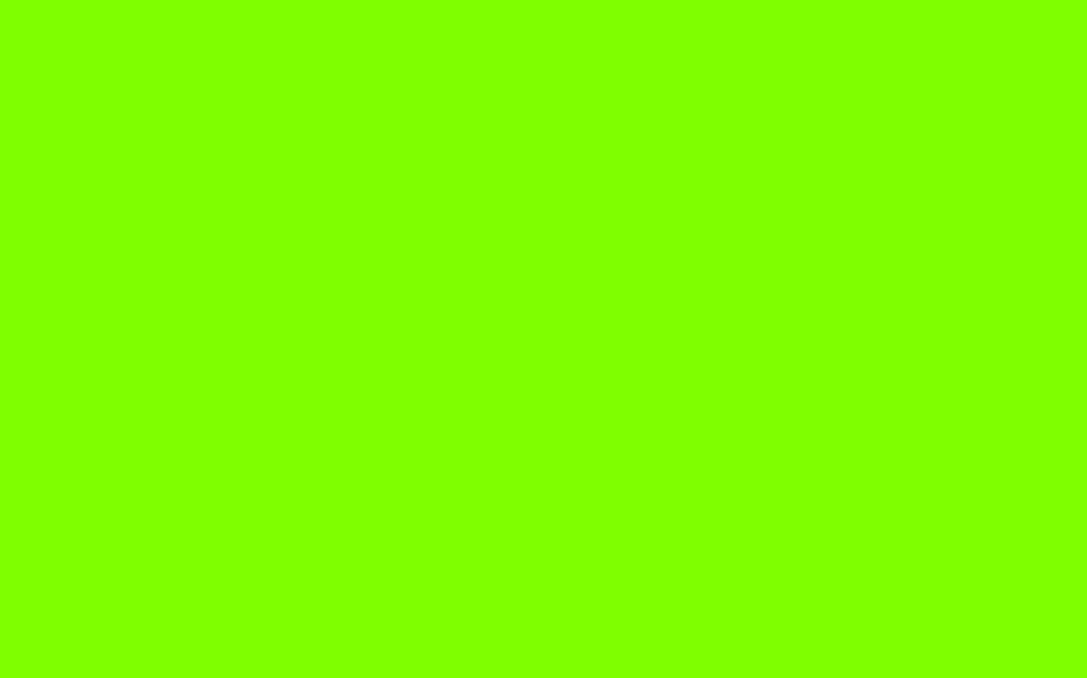
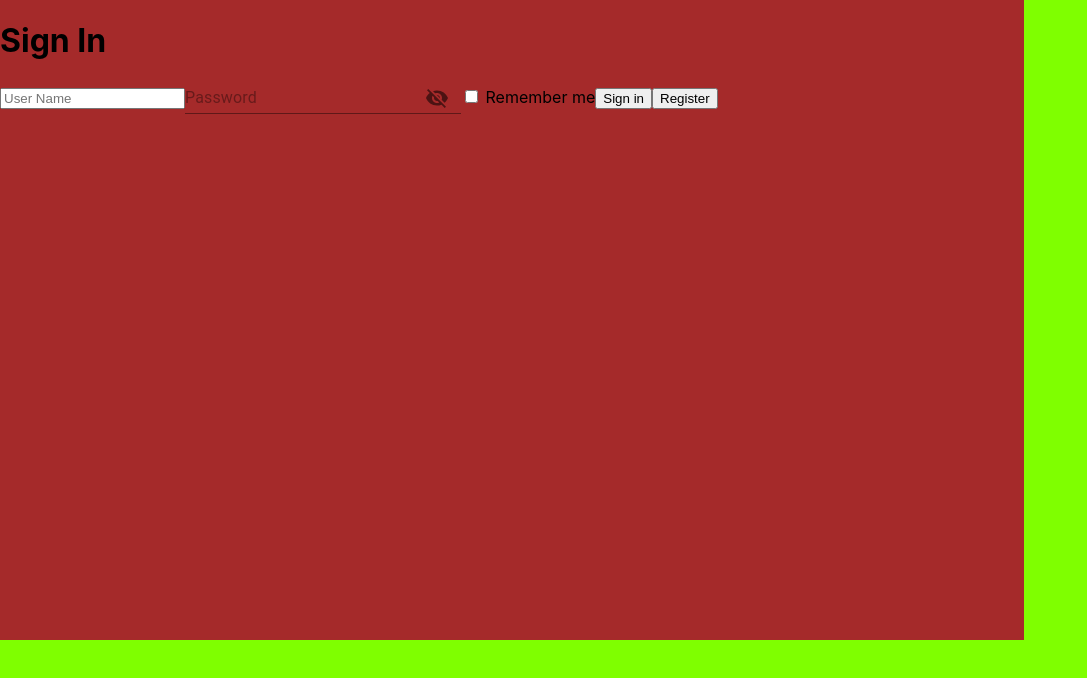
Before and after one commit to Yadio-Team/yadiogroupproject, a React (Create React App) app: page /#/ in a window 1280 px wide. Before the commit this address led to /#/auth. Shown: the top 678 px of the page, without its empty margins (0-1087 px from the left). Built offline with nearby package versions, Linux system fonts and the light colour scheme.

Commit message:
added hide password

```diff
--- a/package.json
+++ b/package.json
@@ -5,6 +5,8 @@
   "main": "server/index.js",
   "proxy": "http://localhost:5200",
   "dependencies": {
+    "@material-ui/core": "^4.11.4",
+    "@material-ui/icons": "^4.11.2",
     "@testing-library/jest-dom": "^5.12.0",
     "@testing-library/react": "^11.2.6",
     "@testing-library/user-event": "^12.8.3",
--- a/src/Components/Auth.js
+++ b/src/Components/Auth.js
@@ -3,12 +3,21 @@ import { connect } from "react-redux";
 import { useHistory } from "react-router";
 import { getUser } from "../redux/userReducer";
 import axios from "axios";
+import React from "react";
+import IconButton from "@material-ui/core/IconButton";
+import Visibility from "@material-ui/icons/Visibility";
+import InputAdornment from "@material-ui/core/InputAdornment";
+import VisibilityOff from "@material-ui/icons/VisibilityOff";
+import Input from "@material-ui/core/Input";
 
 const Auth = ({ getUser }) => {
   const [user, setUser] = useState({
     userName: localStorage.getItem("userName") || "",
     password: "",
     rememberMe: localStorage.getItem("rememberMe") || false,
+  });
+  const [values, setValues] = useState({
+    showPassword: false,
   });
 
   const history = useHistory();
@@ -57,6 +66,18 @@ const Auth = ({ getUser }) => {
     localStorage.setItem("userName", rememberMe ? userName : "");
   };
 
+  const handleClickShowPassword = () => {
+    setValues({ ...values, showPassword: !values.showPassword });
+  };
+
+  const handleMouseDownPassword = (event) => {
+    event.preventDefault();
+  };
+
+  const handlePasswordChange = (prop) => (event) => {
+    setValues({ ...values, [prop]: event.target.value });
+  };
+
   return (
     <div className="auth">
       <h1 className="auth-title">Sign In</h1>
@@ -68,12 +89,29 @@ const Auth = ({ getUser }) => {
           value={userName}
           onChange={handleChange}
         />
-        <input
+        {/* <input
           className="auth-password"
           placeholder="Password"
           name="password"
           value={password}
           onChange={handleChange}
+        /> */}
+        <Input
+          className="auth-password"
+          placeholder="Password"
+          type={values.showPassword ? "text" : "password"}
+          onChange={handlePasswordChange("password")}
+          value={password}
+          endAdornment={
+            <InputAdornment position="end">
+              <IconButton
+                onClick={handleClickShowPassword}
+                onMouseDown={handleMouseDownPassword}
+              >
+                {values.showPassword ? <Visibility /> : <VisibilityOff />}
+              </IconButton>
+            </InputAdornment>
+          }
         />
         <input
           className="remember-me"
```
Also changed, not shown: 1 other file (tests, documents, lock files or other folders).
